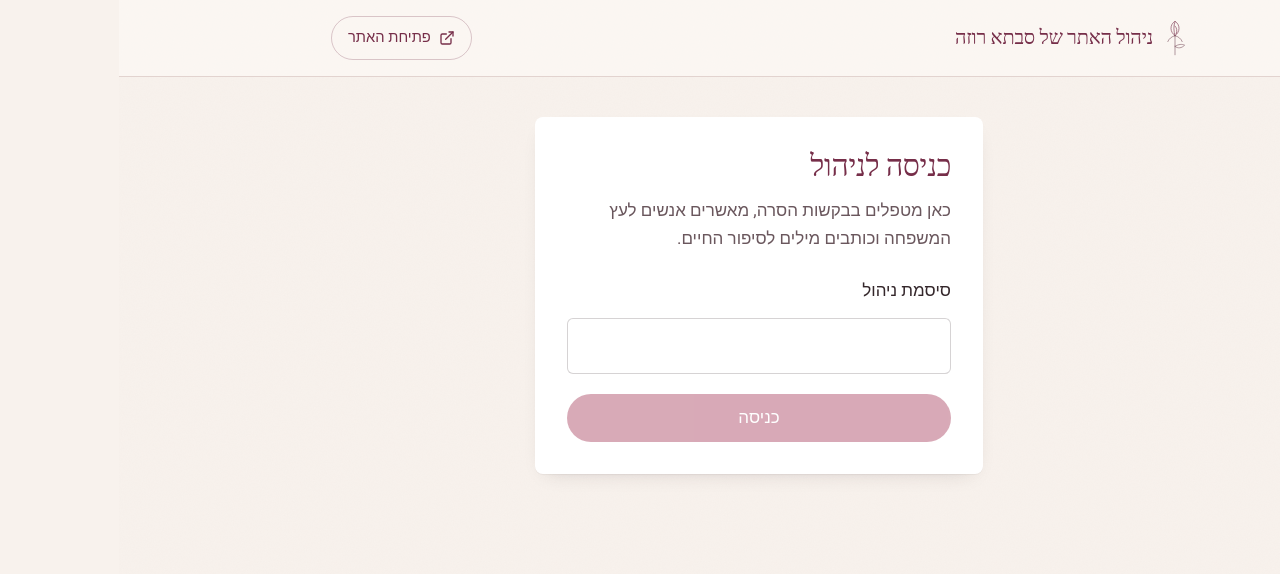
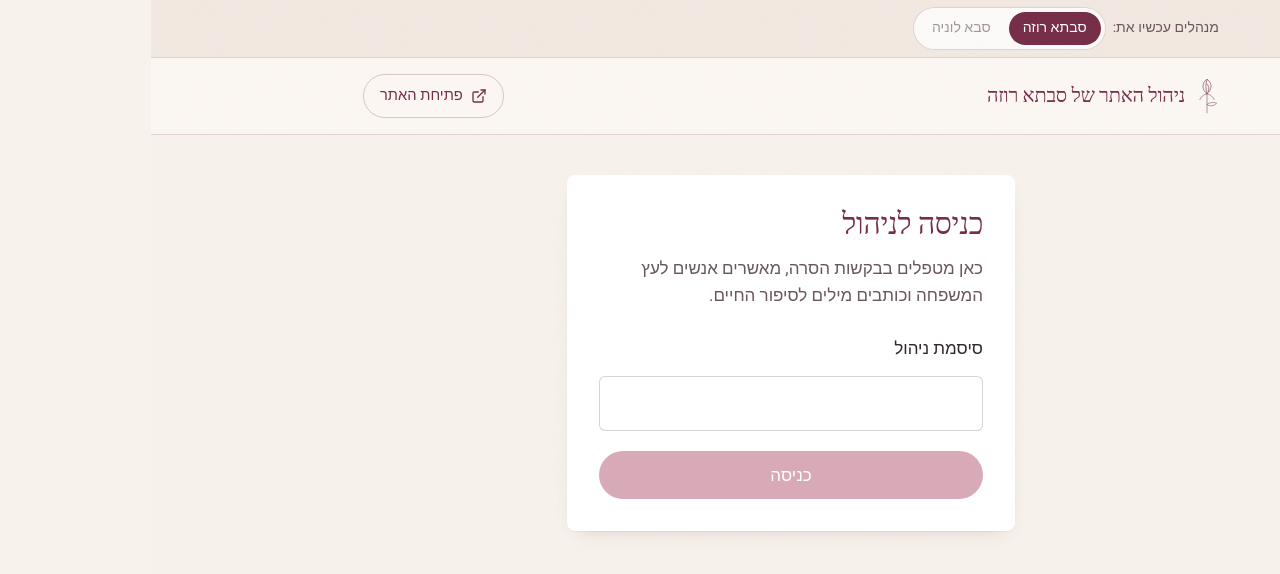
Before and after one commit to avi7987/savta-roza, a Next.js app: page /admin in a window 1280 px wide. Shown: the top 574 px of the page. Built offline with nearby package versions, Linux system fonts and the light colour scheme; a web font is replaced by a local one.

Commit message:
Admin: a bar to switch between Grandma Rosa's and Grandpa Lonya's admin pages
Co-Authored-By: Claude Opus 5.5 <noreply@anthropic.com>
Claude-Session: https://claude.ai/code/session_017wSxfFykzkjv3NQyqHvMFV

```diff
--- /dev/null
+++ b/src/app/admin/SiteSwitch.tsx
@@ -0,0 +1,39 @@
+/*
+  The family keeps two memorial sites, each with its own data and its own admin page. This bar at
+  the top of the admin page says which one is being managed now, and goes to the other one. (The
+  same file is in both projects; only HERE differs.)
+*/
+
+const SITES = [
+  { id: "roza", name: "סבתא רוזה", admin: "https://savta-roza-1.avi7987.workers.dev/admin" },
+  // filled in once the new site has its address on Cloudflare
+  { id: "lonya", name: "סבא לוניה", admin: "" },
+] as const;
+const HERE: (typeof SITES)[number]["id"] = "roza";
+
+export default function SiteSwitch() {
+  return (
+    <nav aria-label="איזה אתר לנהל" className="border-b border-line bg-mount/70">
+      <div className="mx-auto flex max-w-4xl flex-wrap items-center gap-2 px-5 py-2 text-[0.88rem]">
+        <span className="text-ink-soft">מנהלים עכשיו את:</span>
+        <span className="inline-flex gap-1 rounded-full bg-white/80 p-1 ring-1 ring-line">
+          {SITES.map((s) =>
+            s.id === HERE ? (
+              <span key={s.id} aria-current="page" className="rounded-full bg-burgundy px-3.5 py-1 text-white">
+                {s.name}
+              </span>
+            ) : s.admin ? (
+              <a key={s.id} href={s.admin} className="rounded-full px-3.5 py-1 text-burgundy transition-colors hover:bg-blush/50">
+                {s.name}
+              </a>
+            ) : (
+              <span key={s.id} title="הכתובת תתווסף בקרוב" className="rounded-full px-3.5 py-1 text-ink-soft/60">
+                {s.name}
+              </span>
+            )
+          )}
+        </span>
+      </div>
+    </nav>
+  );
+}
--- a/src/app/admin/page.tsx
+++ b/src/app/admin/page.tsx
@@ -1,6 +1,7 @@
 "use client";
 
 import StoragePanel from "./StoragePanel";
+import SiteSwitch from "./SiteSwitch";
 import PasswordPanel from "./PasswordPanel";
 import Tools from "./tools/Tools";
 import { AnimatePresence, motion } from "motion/react";
@@ -431,6 +432,7 @@ export default function AdminPage() {
 
   return (
     <div dir="rtl" lang="he" className="min-h-screen bg-ivory">
+      <SiteSwitch />
       <header className="border-b border-line bg-paper/80">
         <div className="mx-auto flex max-w-4xl flex-wrap items-center justify-between gap-3 px-5 py-4">
           <span className="flex items-center gap-2.5 text-burgundy">
```
